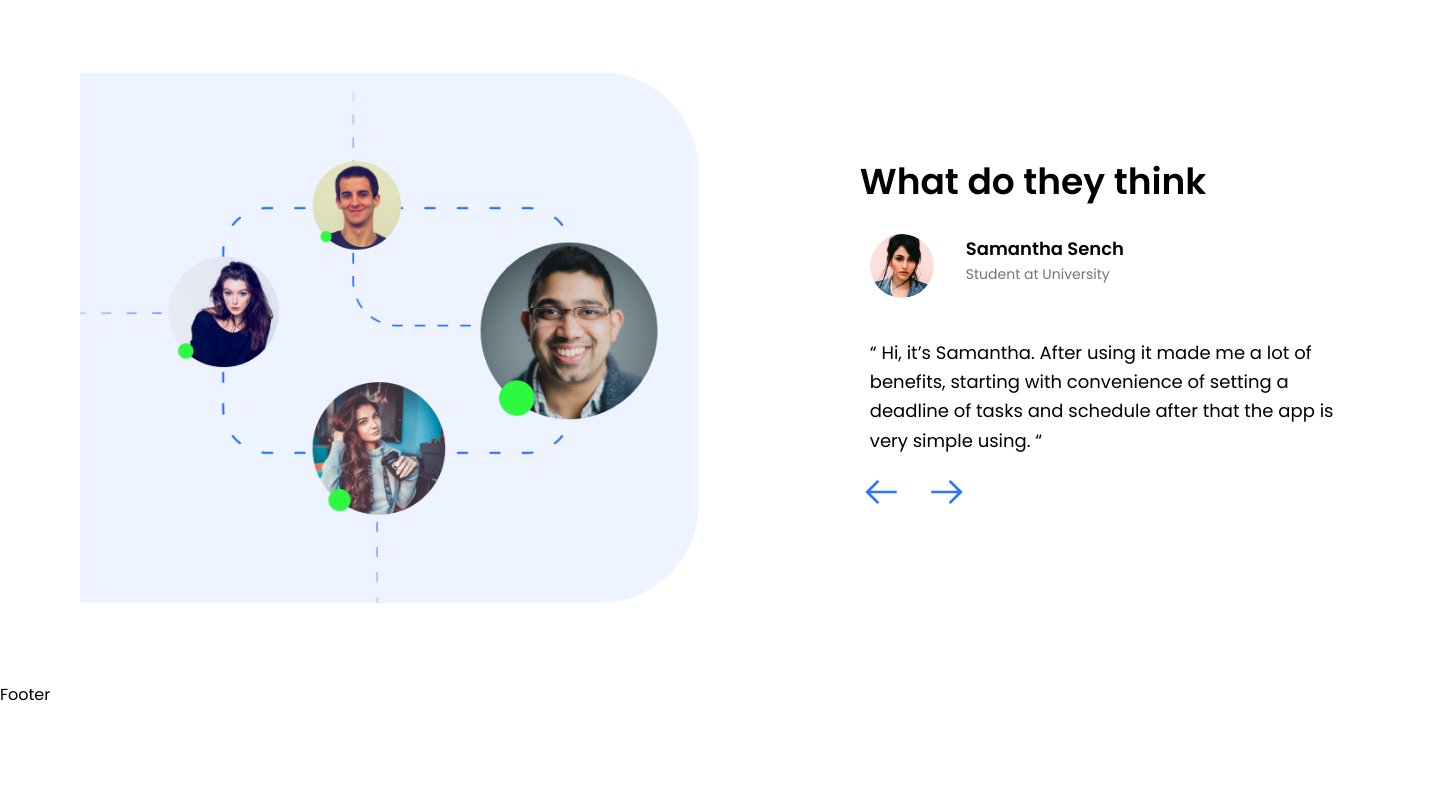
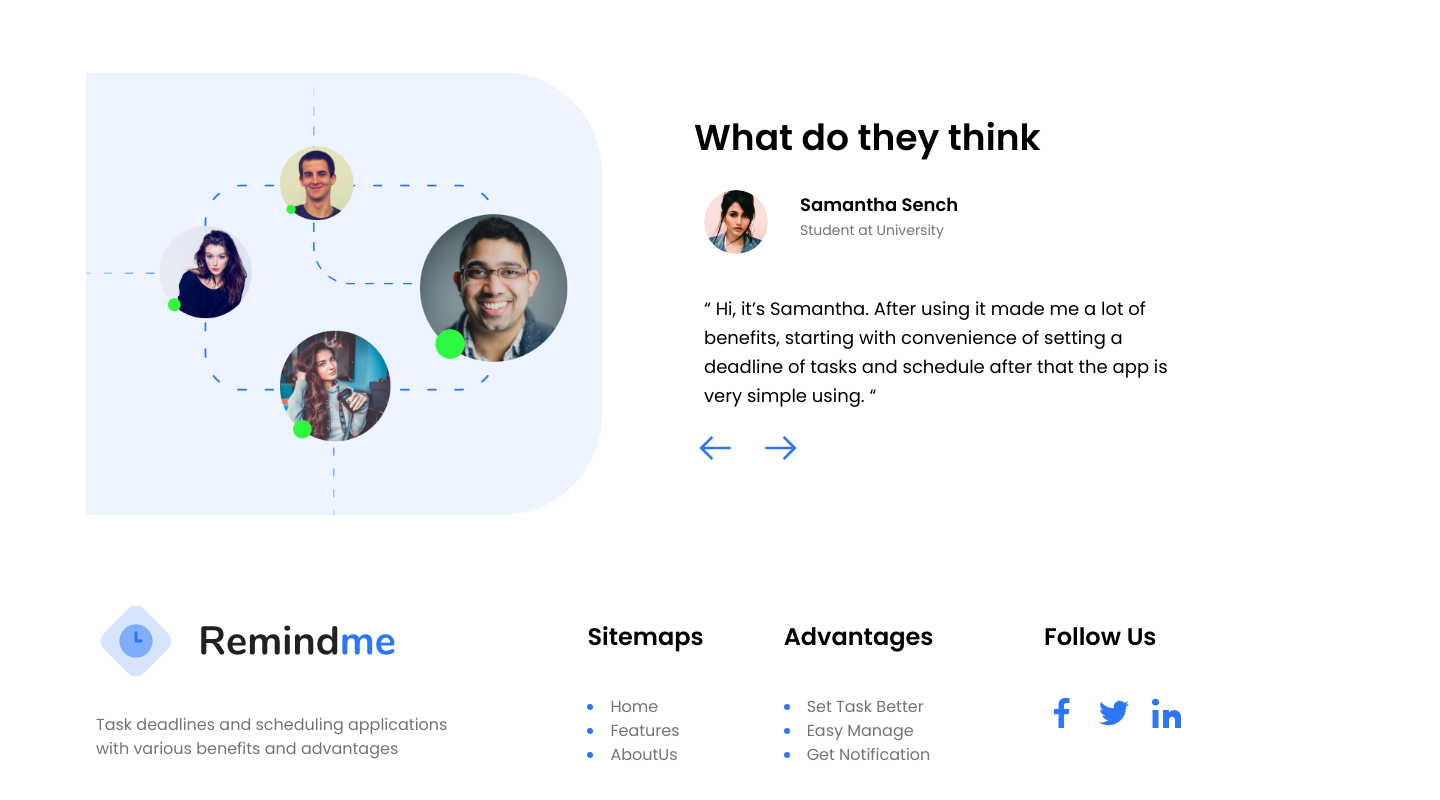
Before and after one commit to talhabytheway/remind-me-UI, a React (Create React App) app: page / in a window 1280 px wide. Shown: the part 2429-3229 px from the top of the page, 1440 px wide, since content can reach past the window. Before the commit the page ends 3136 px from the top, so only its background shows below. Built offline with nearby package versions, Linux system fonts and the light colour scheme.

Commit message:
Design Footer Add smooth Scroll

```diff
--- a/src/components/Customers/Customers.jsx
+++ b/src/components/Customers/Customers.jsx
@@ -10,7 +10,7 @@ import Item from "./Item";
 const Customers = () => {
   const carouselRef = useRef(null);
   return (
-    <div className="xl:mx-auto xl:min-w-[1440px] lg:flex lg:items-center justify-between">
+    <div className="xl:mx-auto xl:max-w-[1440px] lg:flex lg:items-center justify-between">
       <img
         src={reviews}
         alt=""
@@ -71,7 +71,7 @@ const Customers = () => {
               </div>
             </Item>
           </Carousel>
-          <div className="w-full flex flex-row justify-center lg:justify-start gap-6 flex-wrap pt-4 ">
+          <div className="w-full flex flex-row justify-center lg:justify-start gap-6 flex-wrap pt-4 [&>img]:cursor-pointer">
           <img src={left} onClick={() => carouselRef.current.slidePrev()} alt='' className="inline-block"/>
           <img src={right} onClick={() => carouselRef.current.slideNext()} alt=''className="inline-block" />
           </div>
--- a/src/components/Features/Feature.jsx
+++ b/src/components/Features/Feature.jsx
@@ -3,7 +3,7 @@ import features from './../../assets/features.png'
 
 const Features = () => {
   return (
-    <div className="xl:mx-auto xl:max-w-[1440px] lg:flex lg:items-center justify-between">
+    <div id="features" className="xl:mx-auto xl:max-w-[1440px] lg:flex lg:items-center justify-between">
       <img src={features} alt="" className="lg:rounded-r-[100px] lg:w-[43%] mx-auto md:w-auto w-full pb-10 lg:pb-0" />
       <div className="px-[1.5rem] md:px-[3rem] lg:pr-[6rem] lg:pl-0 lg:w-[47%] leading-relaxed">
         <h3 className="text-2xl md:text-3xl lg:text-4xl pb-8 font-semibold">Set up task and schedule with a best features</h3>
--- a/src/components/Features/Notifications.jsx
+++ b/src/components/Features/Notifications.jsx
@@ -3,7 +3,7 @@ import notification from './../../assets/notification.png'
 
 const Notifications = () => {
   return (
-    <div className="xl:mx-auto xl:max-w-[1440px] lg:flex lg:items-center justify-between flex-row-reverse">
+    <div id='about-us' className="xl:mx-auto xl:max-w-[1440px] lg:flex lg:items-center justify-between flex-row-reverse">
       <img src={notification} alt="" className="lg:rounded-l-[100px] lg:w-[43%] mx-auto md:w-auto w-full pb-10 lg:pb-0" />
       <div className="px-[1.5rem] md:px-[3rem] lg:pl-[6rem] lg:pr-0 lg:w-[47%] leading-relaxed">
         <h3 className="text-2xl md:text-3xl lg:text-4xl pb-8 font-semibold">Get the highest priority application notification</h3>
--- a/src/components/Footer/Footer.jsx
+++ b/src/components/Footer/Footer.jsx
@@ -1,9 +1,69 @@
-import React from 'react'
+import React from "react";
+import logo from "../../assets/logo.svg";
+import fb from "../../assets/fb.svg";
+import twitter from "../../assets/twitter.svg";
+import link from "../../assets/link.svg";
+import { Link } from "react-scroll";
 
 const Footer = () => {
   return (
-    <div>Footer</div>
-  )
-}
+    <div className="xl:mx-auto xl:min-w-[1280px] px-[1.5rem] md:px-[3rem] lg:px-[6rem] gap-6 lg:gap-0 flex flex-col lg:flex-row lg:justify-between pb-10">
+      <div className="lg:w-[35%] md:flex mx-auto lg:mx-0 md:gap-10 lg:gap-5 items-center flex-wrap">
+        <img src={logo} alt="" className="h-20 md:h-15 lg:h-20 mx-auto lg:m-0 "/>
+        <p className="max-w-[400px] md:max-w-[300px] lg:max-w-[400px] text-center md:text-left text-grey">
+          Task deadlines and scheduling applications with various benefits and
+          advantages
+        </p>
+      </div>
+      <div className="flex mx-auto lg:mx-0 gap-16 lg:gap-20 flex-wrap">
+      <div className="">
+        <h4 className="sm:text-[20px] lg:text-[24px] font-semibold pb-3 lg:pb-10 lg:pt-6">Sitemaps</h4>
+        <ul className="text-blue list-disc list-inside">
+          <li><Link
+              spy={true}
+              smooth={true}
+              offset={-70}
+              duration={500}
+              activeClass=""
+              to="home"
+            ><span className="text-grey cursor-pointer">Home</span></Link></li>
+          <li><Link
+              spy={true}
+              smooth={true}
+              offset={-70}
+              duration={500}
+              activeClass=""
+              to="features"
+            ><span className="text-grey cursor-pointer">Features</span></Link></li>
+          <li><Link
+              spy={true}
+              smooth={true}
+              offset={-70}
+              duration={500}
+              activeClass=""
+              to="about-us"
+            ><span className="text-grey cursor-pointer">AboutUs</span></Link></li>
+        </ul>
+      </div>
+      <div className="">
+        <h4 className="sm:text-[20px] lg:text-[24px] font-semibold pb-3 lg:pb-10 lg:pt-6">Advantages</h4>
+        <ul className="text-blue [&>li>span]:text-grey list-disc list-inside">
+          <li><span>Set Task Better</span></li>
+          <li><span>Easy Manage</span></li>
+          <li><span>Get Notification</span></li>
+        </ul>
+      </div>
+      </div>
+      <div className="mx-auto lg:mx-0">
+        <h4 className="sm:text-[20px] lg:text-[24px] font-semibold pb-3 lg:pb-10 lg:pt-6 text-center lg:text-left">Follow Us</h4>
+        <div className="flex flex-row gap-4 [&>img]:cursor-pointer">
+          <a href="http://www.facebook.com/talhabytheway" target={"_blank"} rel={"noreferrer"}><img src={fb} alt="" /></a>
+          <a href="http://www.twitter.com/talhaism_" target={"_blank"} rel={"noreferrer"}><img src={twitter} alt="" /></a>
+          <a href="http://www.linkedin.com/in/talhabytheway" target={"_blank"} rel={"noreferrer"}><img src={link} alt="" /></a>
+        </div>
+      </div>
+    </div>
+  );
+};
 
-export default Footer
+export default Footer;
--- a/src/components/Hero/Hero.jsx
+++ b/src/components/Hero/Hero.jsx
@@ -2,7 +2,7 @@ import heroImg from "../../assets/heroImage.png";
 
 function Header() {
   return (
-    <div className="">
+    <div id="home" className="">
       <div className="w-full xl:max-w-[1440px] px-[1.5rem] md:px-[3rem] lg:px-[6rem] mx-auto">
         <div className="lg:w-[50%] flex flex-col gap-6 xl:py-8">
           <h1 className="text-[48px] md:text-[56px] lg:text-[64px] font-semibold">
--- a/src/components/Hero/Nav.jsx
+++ b/src/components/Hero/Nav.jsx
@@ -57,10 +57,10 @@ function Nav() {
               <Link
                 spy={true}
                 smooth={true}
-                offset={-70}
+                offset={0}
                 duration={500}
                 activeClass="active"
-                to="services"
+                to="features"
               >
                 Features
               </Link>
@@ -72,7 +72,7 @@ function Nav() {
                 offset={-70}
                 duration={500}
                 activeClass="active"
-                to="projects"
+                to="about-us"
               >
                 About Us
               </Link>
--- a/src/index.css
+++ b/src/index.css
@@ -3,6 +3,9 @@
 @tailwind utilities;
 .rec-arrow, .rec-pagination {
   display: none !important
+}
+.active {
+  color: #2D76F9
 }
 body {
   margin: 0;
```
